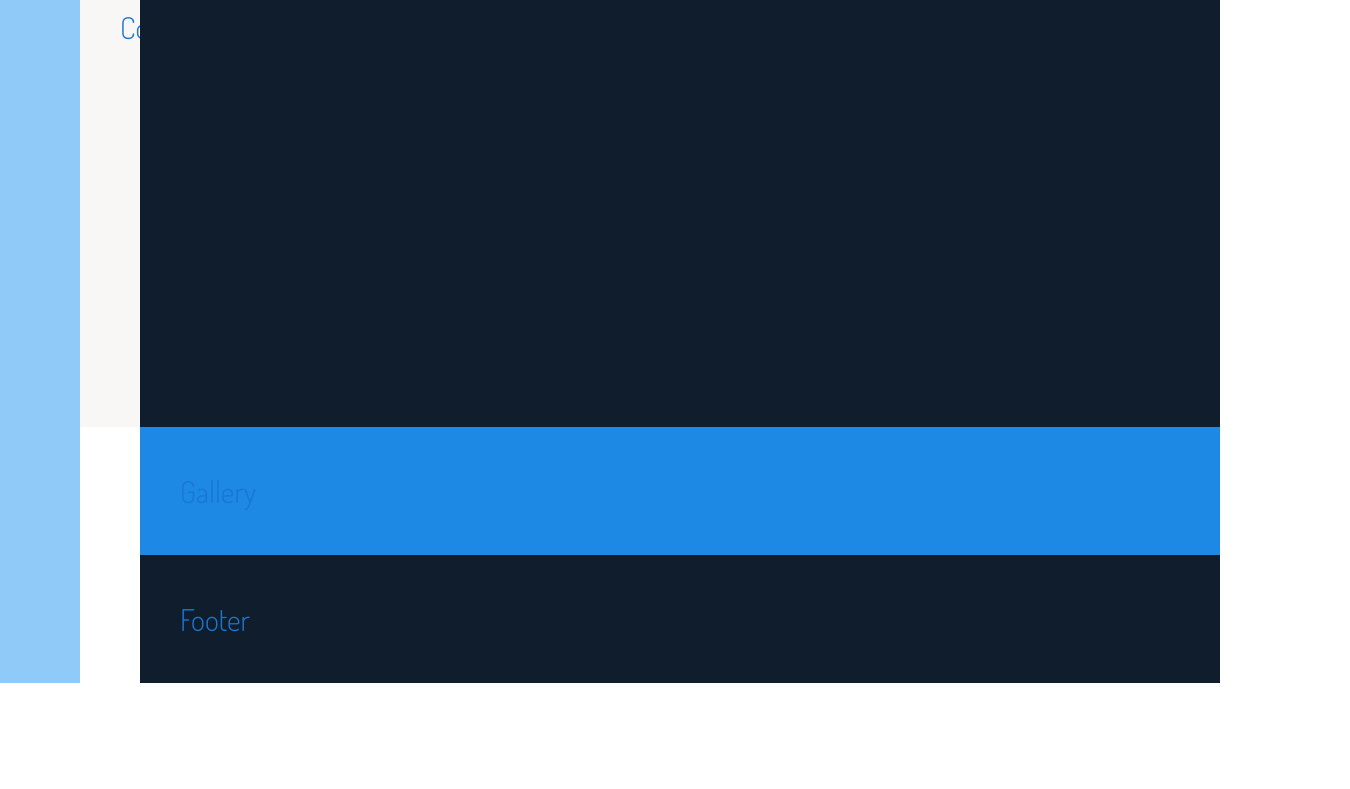
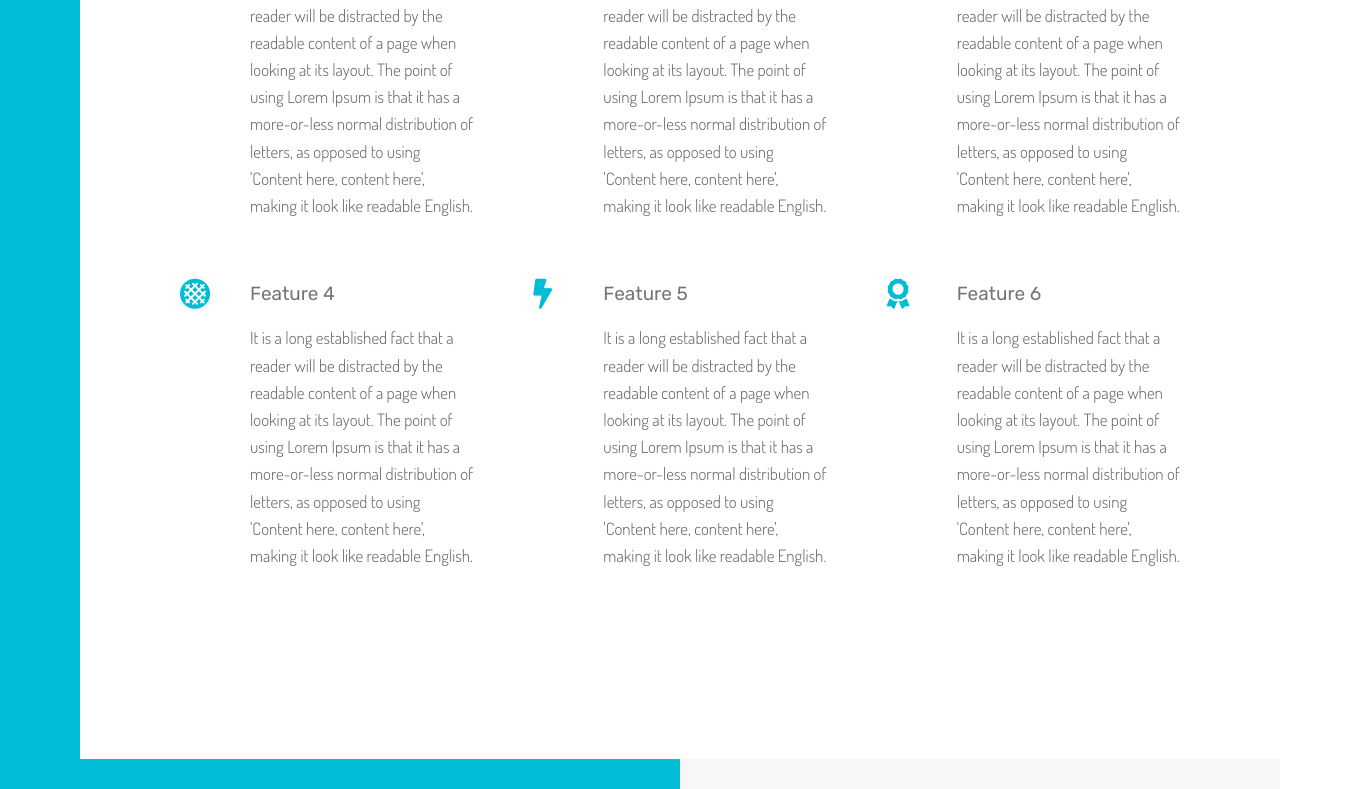
Before and after one commit to nihaadk/skys, a website: page index.html in a window 1280 px wide. Shown: the part 901-1690 px from the top of the page, 1350 px wide, since content can reach past the window. Before the commit the page ends 1584 px from the top, so only its background shows below. Drawn offline with Linux system fonts and the light colour scheme.

Commit message:
Start with the feature section, position elements in the grid

```diff
--- a/index.html
+++ b/index.html
@@ -1,5 +1,6 @@
 <!DOCTYPE html>
 <html lang="en">
+
 <head>
     <meta charset="UTF-8">
     <meta name="viewport" content="width=device-width, initial-scale=1.0">
@@ -8,9 +9,12 @@
     <link href="https://fonts.googleapis.com/css?family=Dosis:300,400|Rubik:300,400,400i" rel="stylesheet">
     <link rel="stylesheet" href="css/style.css">
     <link rel="shortcut icon" type="image/png" href="img/favicon.png">
+    <link rel="stylesheet" href="https://use.fontawesome.com/releases/v5.3.1/css/all.css" integrity="sha384-mzrmE5qonljUremFsqc01SB46JvROS7bZs3IO2EmfFsd15uHvIt+Y8vEf7N7fWAU"
+        crossorigin="anonymous">
 
     <title>skys &mdash; the sky is not the limet</title>
 </head>
+
 <body class="container">
     <div class="sidebar">
         Sidebar
@@ -25,7 +29,49 @@
     </div>
 
     <section class="features">
-            Features
+        <!-- .feature{feature $}*6 -->
+        <div class="feature">
+            <i class="fas fa-apple-alt feature__icon"></i>
+            <h4 class="heading-4 heading-4--dark">Feature 1</h4>
+            <p class="feature__text">It is a long established fact that a reader will be distracted by the readable content of a page when
+                looking at its layout. The point of using Lorem Ipsum is that it has a more-or-less normal distribution
+                of letters, as opposed to using 'Content here, content here', making it look like readable English.</p>
+        </div>
+        <div class="feature">
+            <i class="fas fa-atlas feature__icon"></i>
+            <h4 class="heading-4 heading-4--dark">Feature 2</h4>
+            <p class="feature__text">It is a long established fact that a reader will be distracted by the readable content of a page when
+                looking at its layout. The point of using Lorem Ipsum is that it has a more-or-less normal distribution
+                of letters, as opposed to using 'Content here, content here', making it look like readable English.</p>
+        </div>
+        <div class="feature">
+            <i class="fas fa-stroopwafel feature__icon"></i>
+            <h4 class="heading-4 heading-4--dark">Feature 3</h4>
+            <p class="feature__text">It is a long established fact that a reader will be distracted by the readable content of a page when
+                looking at its layout. The point of using Lorem Ipsum is that it has a more-or-less normal distribution
+                of letters, as opposed to using 'Content here, content here', making it look like readable English.</p>
+        </div>
+        <div class="feature">
+            <i class="fas fa-stroopwafel feature__icon"></i>
+            <h4 class="heading-4 heading-4--dark">Feature 4</h4>
+            <p class="feature__text">It is a long established fact that a reader will be distracted by the readable content of a page when
+                looking at its layout. The point of using Lorem Ipsum is that it has a more-or-less normal distribution
+                of letters, as opposed to using 'Content here, content here', making it look like readable English.</p>
+        </div>
+        <div class="feature">
+            <i class="fas fa-bolt feature__icon"></i>
+            <h4 class="heading-4 heading-4--dark">Feature 5</h4>
+            <p class="feature__text">It is a long established fact that a reader will be distracted by the readable content of a page when
+                looking at its layout. The point of using Lorem Ipsum is that it has a more-or-less normal distribution
+                of letters, as opposed to using 'Content here, content here', making it look like readable English.</p>
+        </div>
+        <div class="feature">
+            <i class="fas fa-award feature__icon"></i>
+            <h4 class="heading-4 heading-4--dark">Feature 6</h4>
+            <p class="feature__text">It is a long established fact that a reader will be distracted by the readable content of a page when
+                looking at its layout. The point of using Lorem Ipsum is that it has a more-or-less normal distribution
+                of letters, as opposed to using 'Content here, content here', making it look like readable English.</p>
+        </div>
     </section>
 
     <div class="story__pictures">
@@ -50,4 +96,5 @@
 
 
 </body>
+
 </html>
--- a/sass/_base.scss
+++ b/sass/_base.scss
@@ -1,14 +1,14 @@
 // COLOR VARIABLES
-$color-primary: #90caf9;
-$color-primary-dark: #2196f3;
+$color-primary: #00bcd4;
+$color-primary-dark: #00acc1;
 
 $color-secondary: #101d2c;
 
 $color-grey-light-1: #f9f7f6;
 $color-grey-light-2: #aaa;
 
-$color-grey-dark-1: #1e88e5;
-$color-grey-dark-2: #1976d2;
+$color-grey-dark-1: #757575;
+$color-grey-dark-2: #616161;
 
 // FONT VARIABLES
 $font-primary: 'Dosis', sans-serif;
--- a/sass/_features.scss
+++ b/sass/_features.scss
@@ -1,4 +1,31 @@
 .features {
-    background-color: $color-grey-light-2;
     grid-column: center-start / center-end;
+
+    margin: 15rem 0;
+
+    display: grid;
+    grid-template-columns: repeat(3, 1fr);
+    grid-gap: 6rem;
+    //grid-template-rows: auto auto;
 }
+
+.feature {
+
+    display: grid;
+    grid-template-columns: min-content 1fr;
+    grid-row-gap: 1.5rem;
+    grid-column-gap: 2.5rem;
+
+
+    &__icon {
+        width: 4.5rem;
+        height: 4.5rem;
+        color: $color-primary;
+        grid-row: 1 / span 2;
+    }
+
+    &__text {
+        font-size: 1.7rem;
+    }
+
+}
--- a/sass/_typography.scss
+++ b/sass/_typography.scss
@@ -0,0 +1,24 @@
+%heading {
+    font-family: $font-display;
+    font-weight: 400;
+}
+
+.heading-1 {
+    @extend %heading;
+}
+
+.heading-2 {
+    @extend %heading;
+}
+
+.heading-3 {
+    @extend %heading;
+}
+
+.heading-4 {
+    @extend %heading;
+    font-size: 1.9rem;
+
+    &--light { color: $color-grey-light-1;}
+    &--dark { color: $color-grey-dark-1;}
+}
```
Also changed, not shown: css/style.css. Lines whose indentation alone changed are shown as unchanged.
